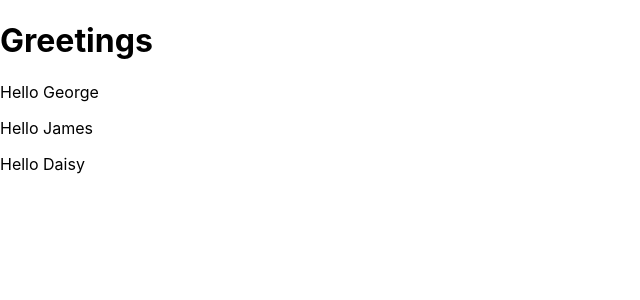
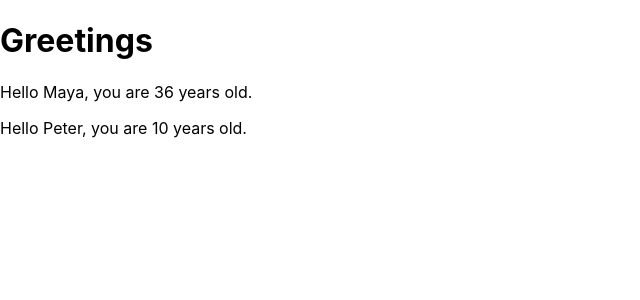
Before and after one commit to dboland77/full-stack-open-2021, a JavaScript app in the folder part1/: page / in a window 1280 px wide. Shown: the top 300 px of the page, without its empty margins (0-640 px from the left). Built offline with nearby package versions, Linux system fonts and the light colour scheme; the HTML template or start-up script is replaced by a standard one.

Commit message:
Adding multiple props:

```diff
--- a/part1/src/App.js
+++ b/part1/src/App.js
@@ -1,19 +1,19 @@
 const Hello = (props) => {
   return (
     <div>
-      <p>Hello {props.name}</p>
+      <p>Hello {props.name}, you are {props.age} years old.</p>
     </div>
   )
 }
 
 const App = () => {
-
+  const name = "Peter"
+  const age = 10
   return (
     <div>
       <h1>Greetings</h1>
-      <Hello name = "George"/>
-      <Hello name = "James"/>
-      <Hello name = "Daisy"/>
+      <Hello name = "Maya" age ={26+10}/>
+      <Hello name = {name} age = {age}/>
     </div>
   );
 };
```
